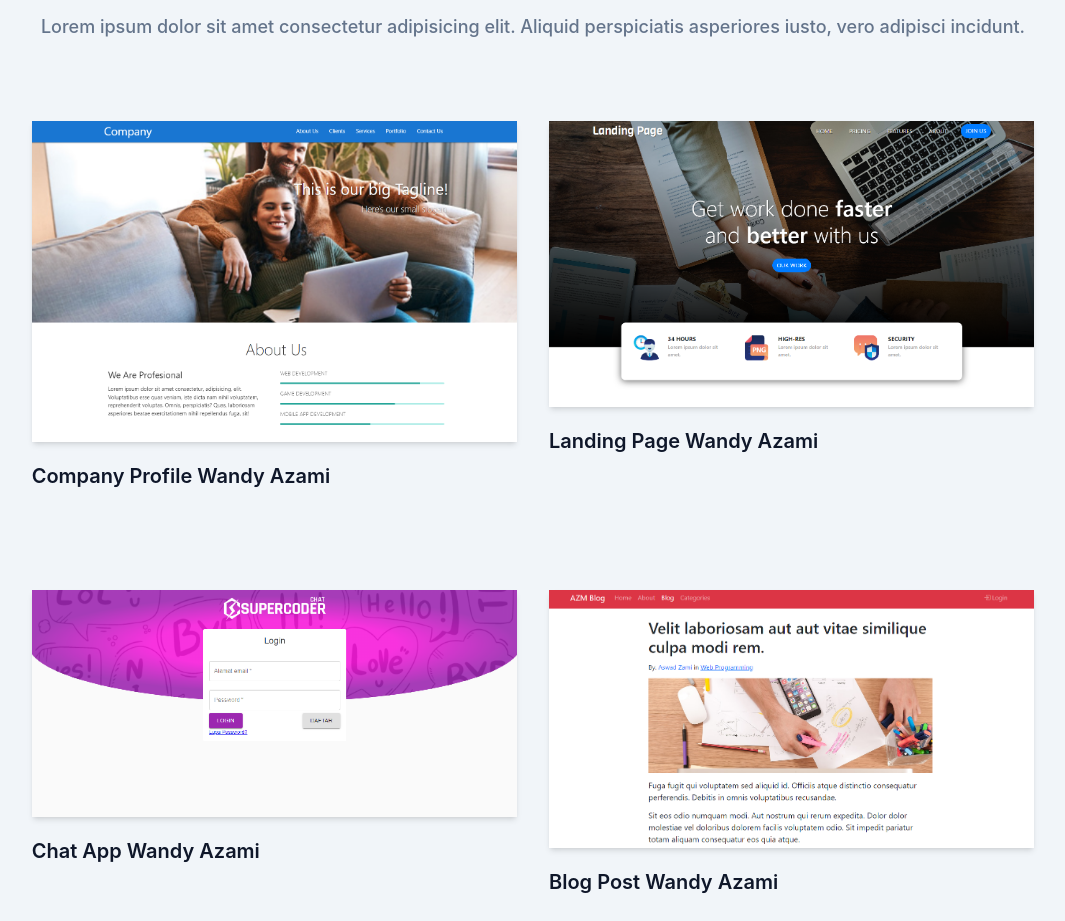
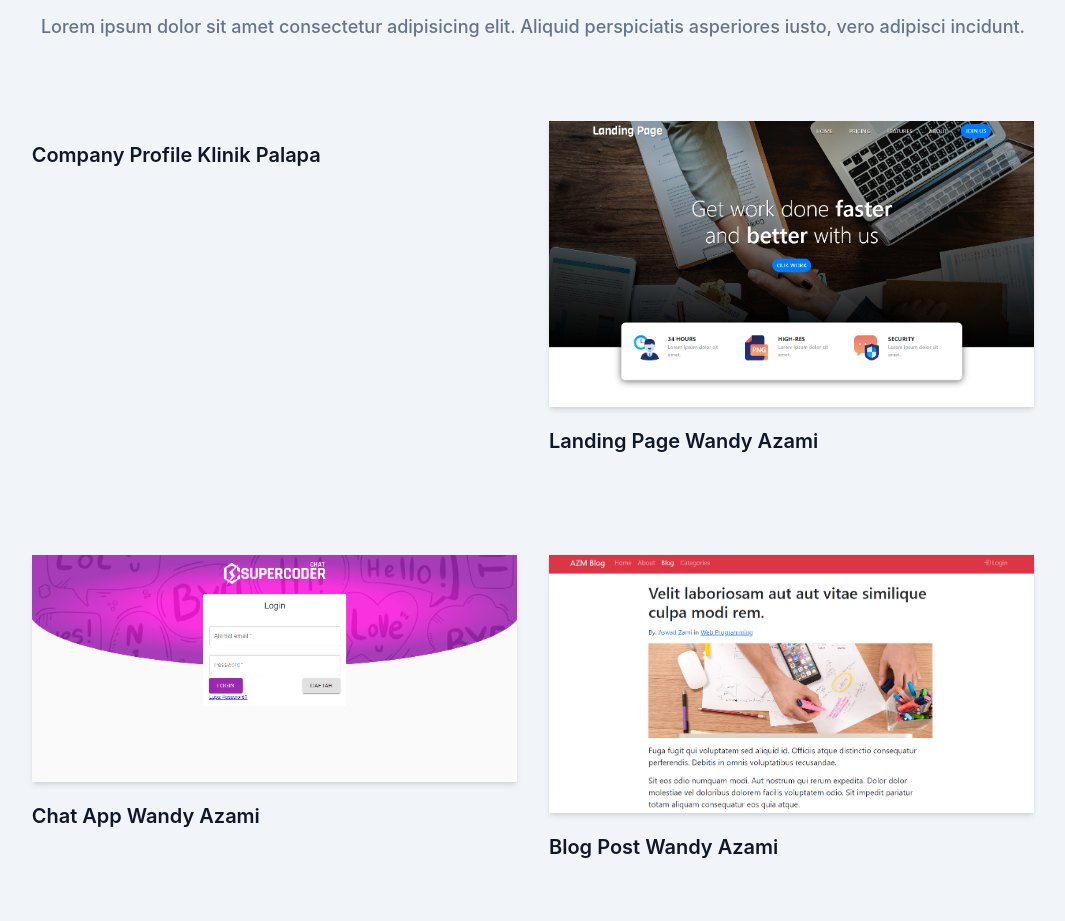
Before and after one commit to azamilink/azamilink.github.io, a website: page index.html in a window 1280 px wide. Shown: the part 1440-2361 px from the top of the page, without its empty margins (107-1172 px from the left). Drawn offline with Linux system fonts and the light colour scheme.

Commit message:
Update index.html

```diff
--- a/index.html
+++ b/index.html
@@ -152,9 +152,9 @@
             <div class="w-full px-4 flex flex-wrap justify-center xl:w-10/12 xl:mx-auto">
                 <div class="mb-12 p-4 md:w-1/2">
                     <div class="rounded-ms shadow-md overflow-hidden">
-                        <img src="dist/img/01.png" alt="company-profile" class="w-full">
+                        <a href="https://klinikpalapa.vercel.app><img src="dist/img/01.png" alt="company-profile" class="w-full"></a>
                     </div>
-                    <h3 class="font-semibold text-dark text-xl mt-5 mb-5">Company Profile Wandy Azami</h3>
+                    <h3 class="font-semibold text-dark text-xl mt-5 mb-5">Company Profile Klinik Palapa</h3>
                 </div>
                 <div class="mb-12 p-4 md:w-1/2">
                     <div class="rounded-ms shadow-md overflow-hidden">
```
